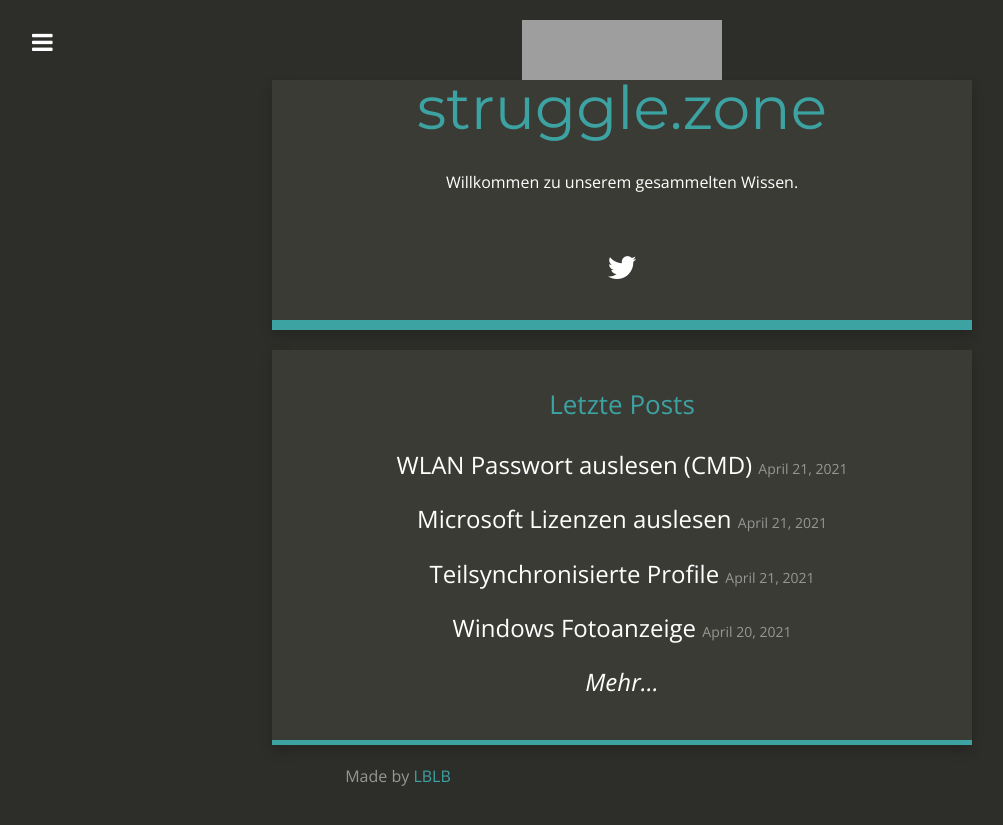
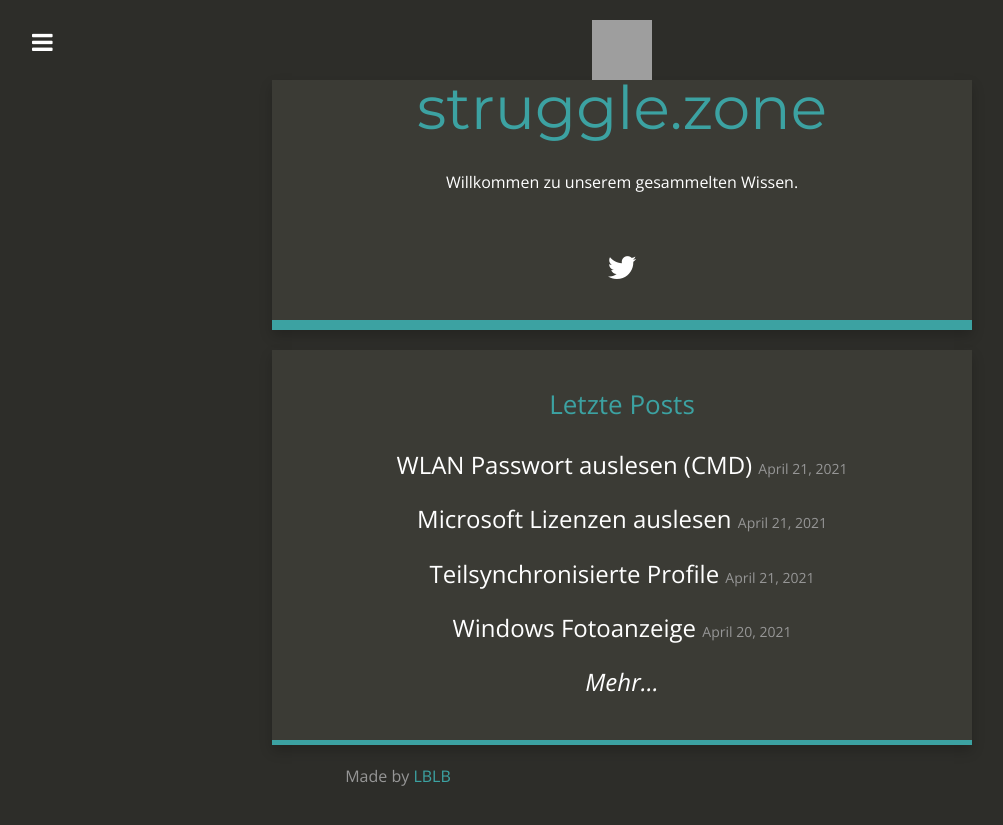
Before and after one commit to eski1337/lblb-it-ffd00, a Jekyll site: the page built from index.html, in a window 1280 px wide. Shown: the top 825 px of the page, without its empty margins (18-1021 px from the left). Built offline with Jekyll 4.4.1, drawn with Linux system fonts in a browser that asks for light colours; nearby versions of some CDN libraries; grey boxes are pictures that could not be loaded.

Commit message:
index.html: changed

```diff
--- a/index.html
+++ b/index.html
@@ -10,7 +10,7 @@ make-smaller-titles: true
         <div class="col-md-12 main content-panel">
 
             <div class="gravatar">
-                <img src="{{ site.title_image }}" class="img-square about-image" height="60" width="200" alt="{{ site.title }}" />
+                <img src="{{ site.title_image }}" class="img-square about-image" height="60" width="60" alt="{{ site.title }}" />
             </div>
 
             <h1 class="header author-header" itemprop="headline">{{ site.title }}</h1>
```
